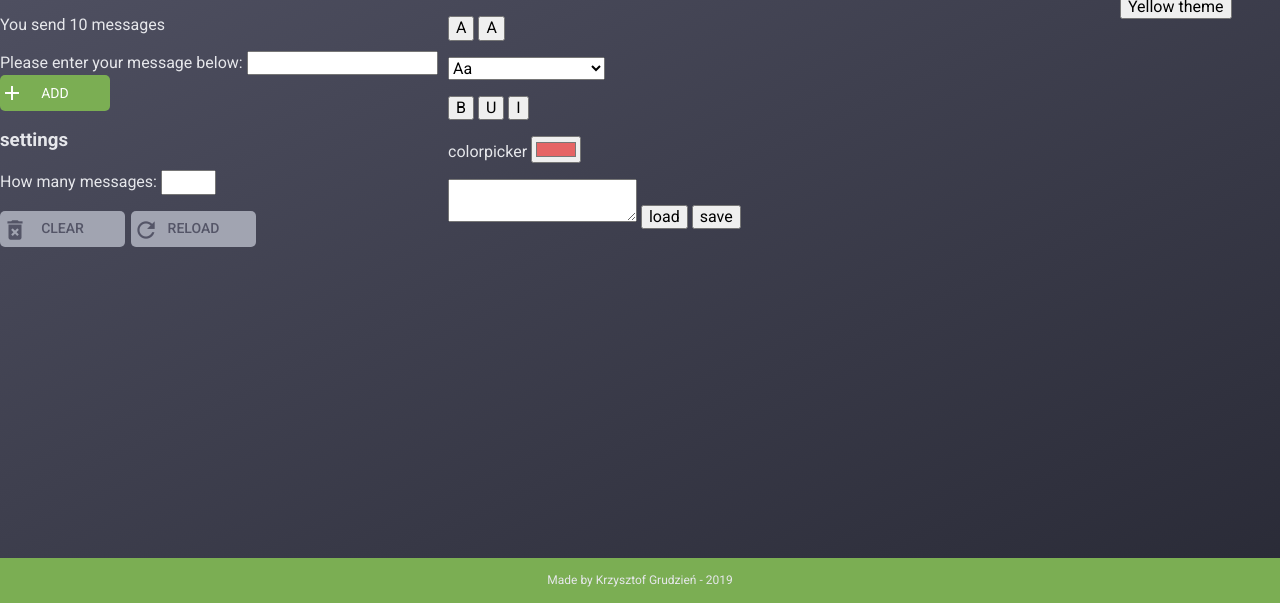
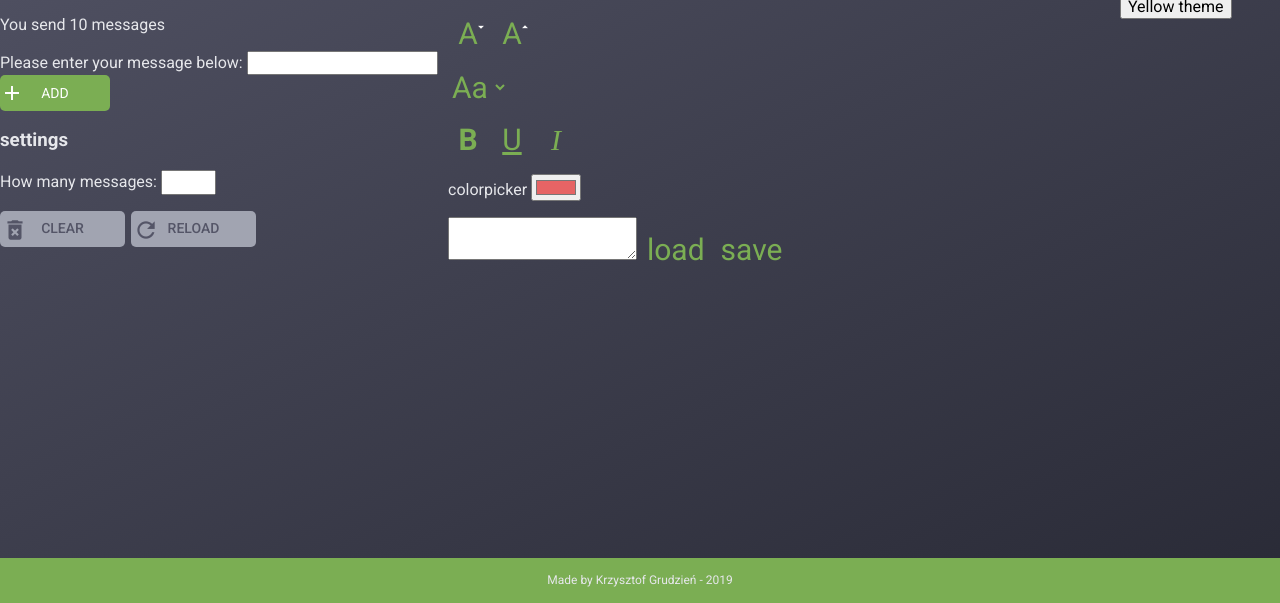
Before and after one commit to KrzysztofGrudzien/simple-editor, a website: page src/content/index.html in a window 1280 px wide. Shown: the part 197-800 px from the top of the page. Drawn offline with nearby package versions, Linux system fonts and the light colour scheme; files that its build step writes are made by us from their sources.

Commit message:
feat: add buttons formating messages

```diff
--- a/src/content/index.html
+++ b/src/content/index.html
@@ -51,11 +51,13 @@
                 <h2 class="editor__header">Edit<span class="material-icons">mode_edit</span></h2>
                 <div class="editor__tools">
                     <p class="editor__tools-buttons">
-                        <button type="button" class="editor__btn editor__btn--size-down-js">A</button>
-                        <button type="button" class="editor__btn editor__btn--size-up-js">A</button>
+                        <button type="button" class="editor__btn editor__btn--size-down-js">A<span
+                                class="material-icons material-icons--size-down">arrow_drop_down</span></button>
+                        <button type="button" class="editor__btn editor__btn--size-up-js">A<span
+                                class="material-icons material-icons--size-up">arrow_drop_up</span></button>
                     </p>
                     <p class="editor__tools-select">
-                        <select name="select" id="select" class="editor__tools-select--js">
+                        <select name="select" id="select" class="editor__select editor__select--js">
                             <option value="arial">Aa</option>
                             <option value="times-new-roman">Times New Roman</option>
                             <option value="slab">Slab</option>
@@ -64,9 +66,10 @@
                         </select>
                     </p>
                     <p class="editor__tools-buttons">
-                        <button type="button" class="editor__btn editor__btn--bold-js">B</button>
-                        <button type="button" class="editor__btn editor__btn--underline-js">U</button>
-                        <button type="button" class="editor__btn editor__btn--italic-js">I</button>
+                        <button type="button" class="editor__btn editor__btn--bold editor__btn--bold-js">B</button>
+                        <button type="button"
+                            class="editor__btn editor__btn--underline editor__btn--underline-js">U</button>
+                        <button type="button" class="editor__btn editor__btn--italic editor__btn--italic-js">I</button>
                     </p>
                     <p class="editor__tools-colorpicer">
                         <label for="color" class="editor__tools-label">colorpicker</label>
@@ -75,8 +78,8 @@
                     </p>
                     <p class="editor__textarea">
                         <textarea name="textarea" id="text" class="editor__textarea--js"></textarea>
-                        <button type="button" class="editor__btn editor__btn--load-js">load</button>
-                        <button type="button" class="editor__btn editor__btn--save-js">save</button>
+                        <button type="button" class="editor__btn editor__btn--load editor__btn--load-js">load</button>
+                        <button type="button" class="editor__btn editor__btn--save editor__btn--save-js">save</button>
                     </p>
                 </div>
             </section>
--- a/src/scss/components/buttons.scss
+++ b/src/scss/components/buttons.scss
@@ -1,5 +1,5 @@
 /* ================================== */
-/*          BUTTON ADDING MESSAGE        */
+/*        BUTTON ADDING MESSAGE       */
 /* ================================== */
 
 .form__btn {
@@ -45,3 +45,46 @@
     left: 2px;
     font-size: 26px;
 }
+
+/* ================================== */
+/*       BUTTONS FORMATING TEXT       */
+/* ================================== */
+
+.editor__btn {
+    position: relative;
+    min-width: 40px;
+    border: none;
+    background: none;
+    color: $olive;
+    font-size: 30px;
+    text-align: center;
+}
+
+.material-icons--size-up, .material-icons--size-down {
+    position: absolute;
+    top: 4px;
+    right: 0;
+    font-size: 14px;
+    color: $white;
+}
+
+.editor__btn--bold {
+    font-weight: 700;
+}
+
+.editor__btn--underline {
+    text-decoration: underline;
+}
+
+.editor__btn--italic {
+    font-style: italic;
+    font-family: 'Times New Roman', Times, serif;
+}
+
+.editor__select {
+    width: 60px;
+    border: none;
+    background: none;
+    color: $olive;
+    font-size: 30px;
+}
```
